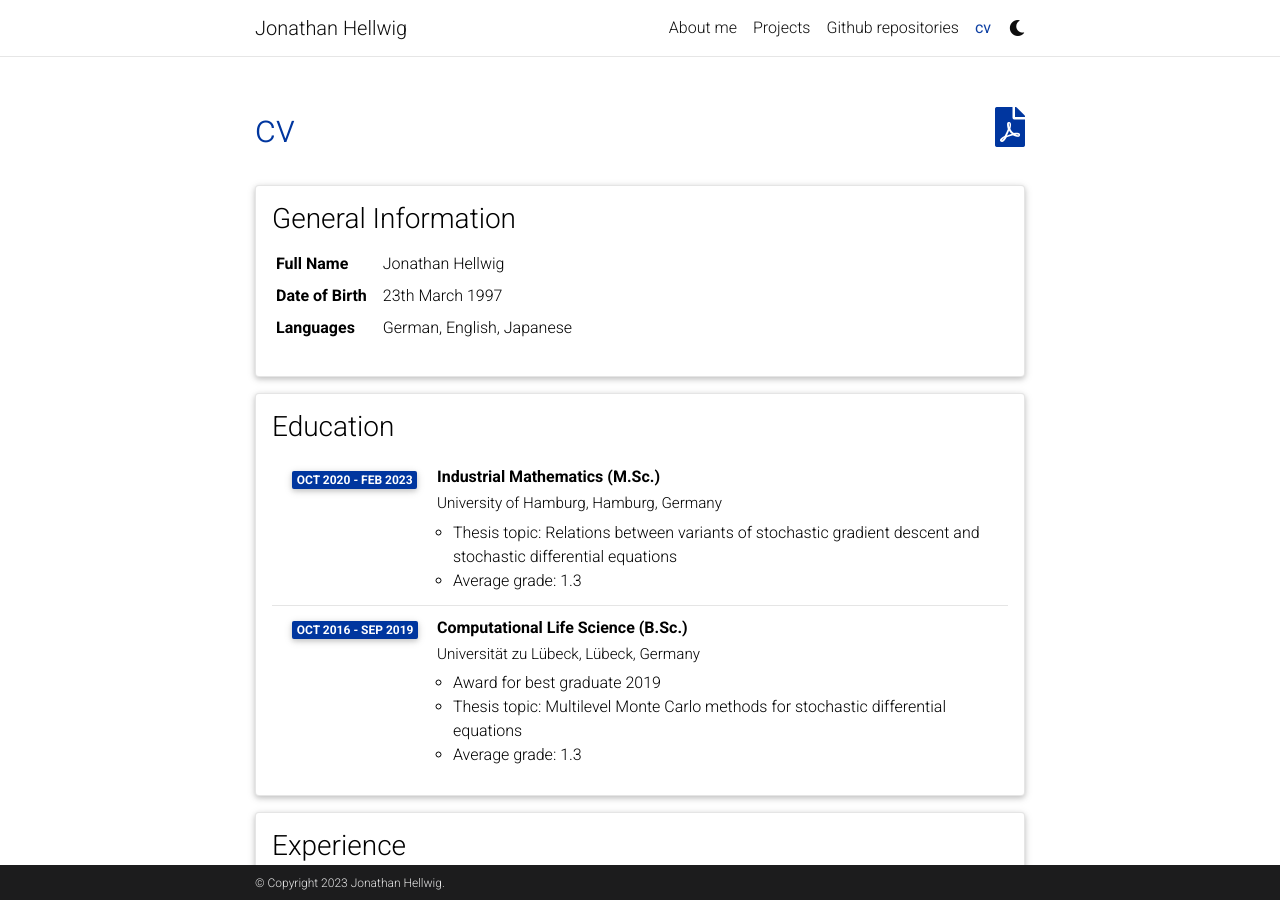
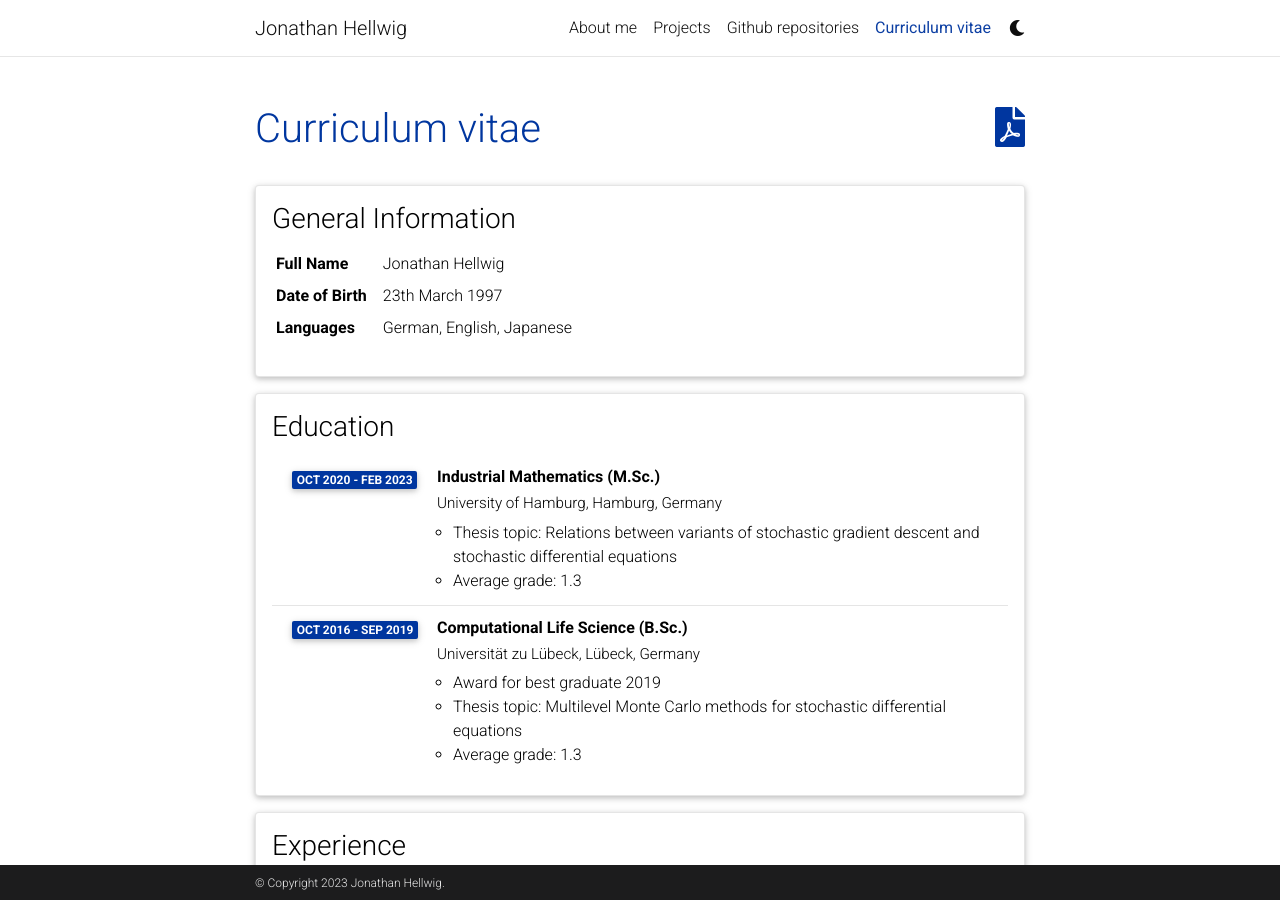
Before and after one commit to jonathan-hellwig/jonathan-hellwig.github.io, a Jekyll site: the page built from _pages/cv.md, in a window 1280 px wide and 900 px high. Built offline with Jekyll 4.4.1, drawn with Linux system fonts in a browser that asks for light colours; comment, search, counter and statistics services are not loaded; a style sheet for code colours, icons or effects is not loaded.

Commit message:
Change cv title

```diff
--- a/_pages/cv.md
+++ b/_pages/cv.md
@@ -1,7 +1,7 @@
 ---
 layout: cv
 permalink: /cv/
-title: cv
+title: Curriculum vitae
 nav: true
 nav_order: 4
 cv_pdf: cv_jonathan_hellwig.pdf
```
